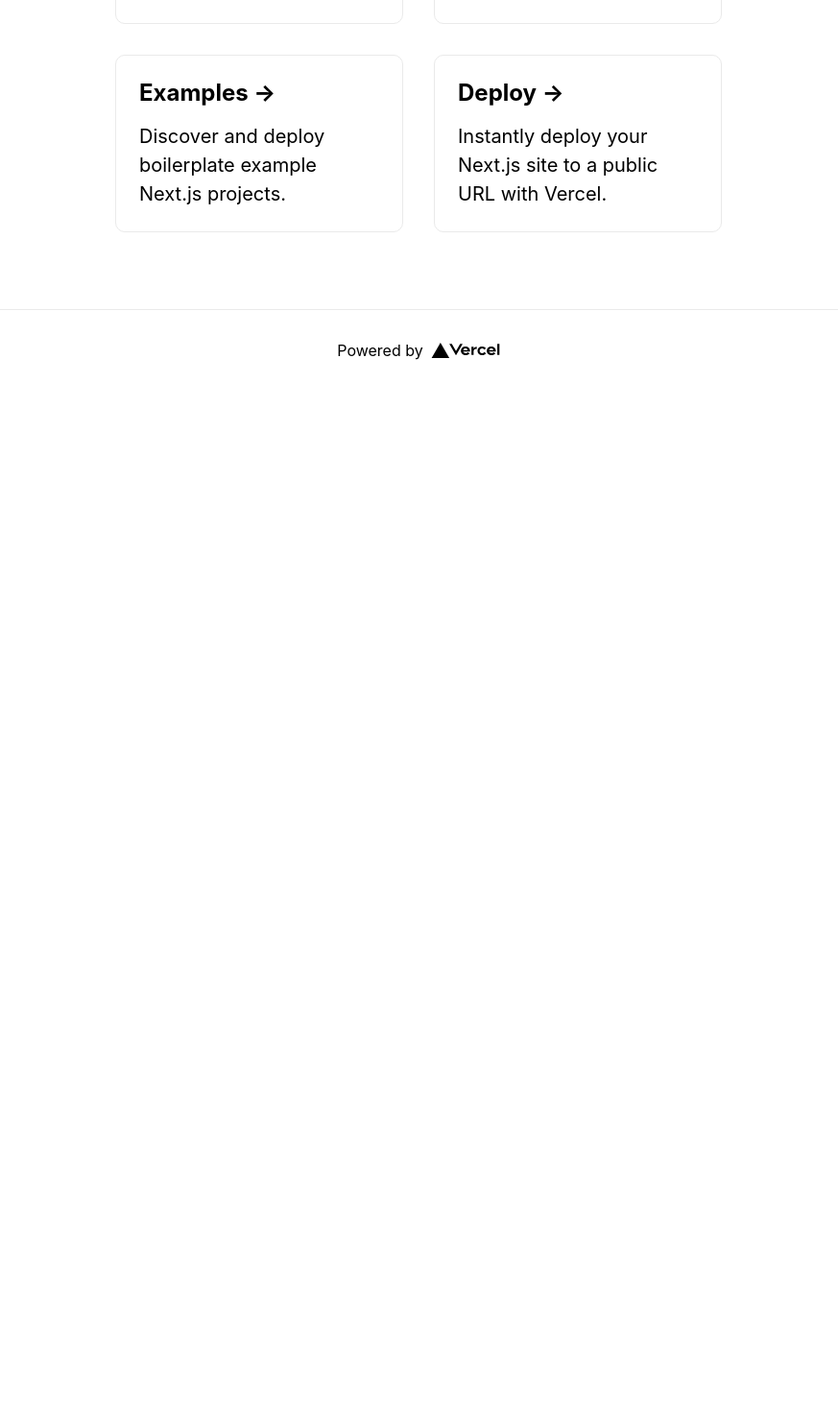
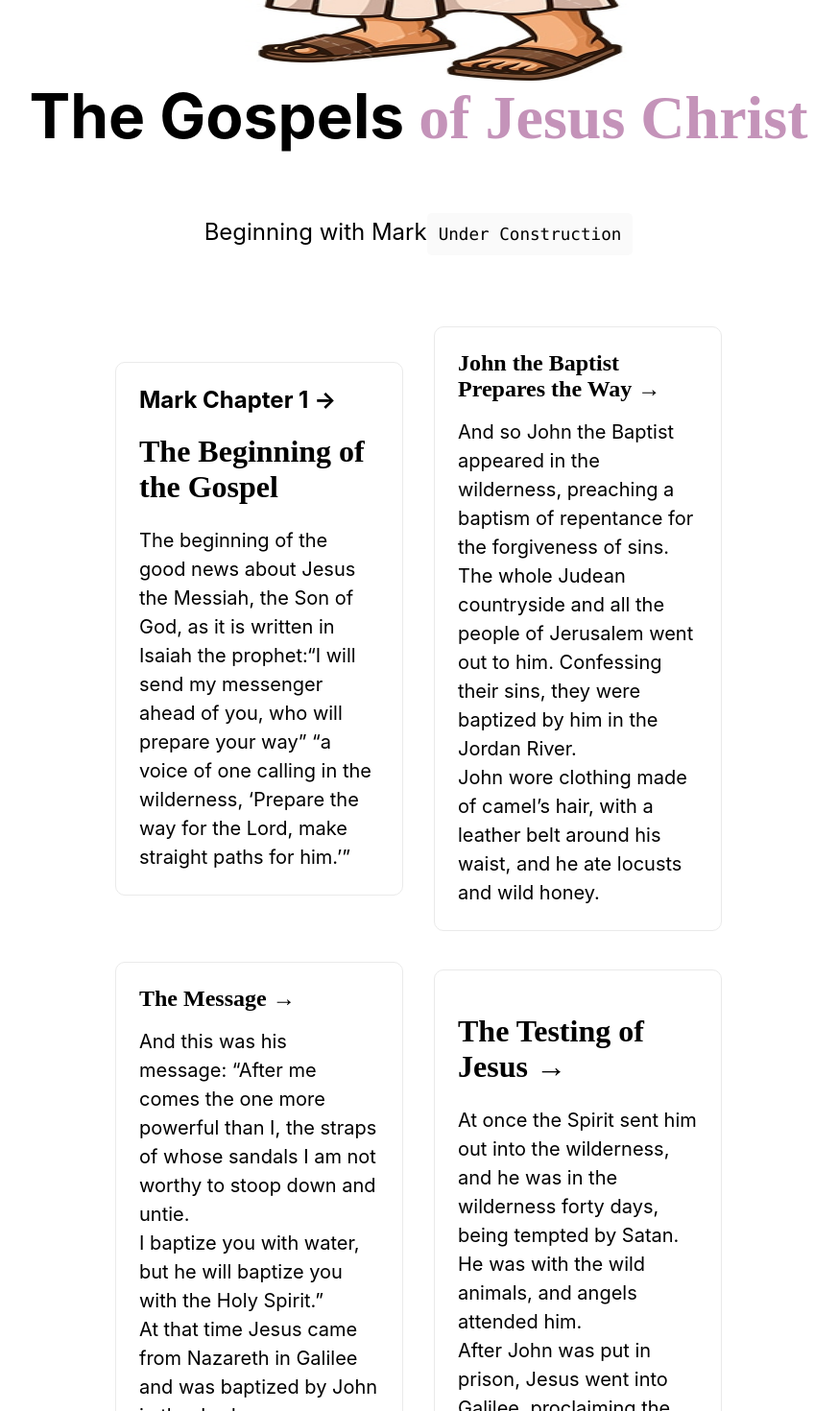
Before and after one commit to jnutt367/the_gospels, a Next.js app: page / in a window 1280 px wide. Shown: the part 480-1950 px from the top of the page at 96% size, without its empty margins (204-1077 px from the left). Before the commit the page ends 887 px from the top, so only its background shows below. Built offline with nearby package versions, Linux system fonts and the light colour scheme.

Commit message:
commit for first draft of the gospel of mark landing page

```diff
--- a/pages/index.js
+++ b/pages/index.js
@@ -12,8 +12,9 @@ export default function Home() {
       </Head>
 
       <main className={styles.main}>
+      <Image className={styles.dogs} src="/6-sad-jesus-christ-cartoon-clipart.jpeg" alt="title" width={500} height={500}  />
         <h1 className={styles.title}>
-          The Gospels <a href="https://nextjs.org">of Jesus Christ</a>
+          The Gospels <a href="https://en.wikipedia.org/wiki/Jesus">of Jesus Christ</a>
         </h1>
 
         <p className={styles.description}>
@@ -22,37 +23,51 @@ export default function Home() {
         </p>
 
         <div className={styles.grid}>
-          <a href="https://nextjs.org/docs" className={styles.card}>
-            <h2>Documentation &rarr;</h2>
-            <p>Find in-depth information about Next.js features and API.</p>
+          <a href="mark" className={styles.card1}>
+            <h2>Mark Chapter 1 &rarr;</h2>
+            <h1 className={styles.h1}>The Beginning of the Gospel</h1>
+            <p>The beginning of the good news about Jesus the Messiah, the Son of God, as it is written in Isaiah the prophet:“I will send my messenger ahead of you,
+    who will prepare your way” “a voice of one calling in the wilderness,
+‘Prepare the way for the Lord,
+    make straight paths for him.’”</p>
+
           </a>
 
-          <a href="https://nextjs.org/learn" className={styles.card}>
-            <h2>Learn &rarr;</h2>
-            <p>Learn about Next.js in an interactive course with quizzes!</p>
+          <a href="#" className={styles.card}>
+            <h2 className={styles.h1} >John the Baptist Prepares the Way &rarr;</h2>
+            <p><p>And so John the Baptist appeared in the wilderness, preaching a baptism of repentance for the forgiveness of sins. </p>
+<p>The whole Judean countryside and all the people of Jerusalem went out to him. Confessing their sins, they were baptized by him in the Jordan River.</p></p>
+          <p>John wore clothing made of camel’s hair, with a leather belt around his waist, and he ate locusts and wild honey.</p>
           </a>
 
           <a
-            href="https://github.com/vercel/next.js/tree/canary/examples"
+            href="#"
             className={styles.card}
           >
-            <h2>Examples &rarr;</h2>
-            <p>Discover and deploy boilerplate example Next.js projects.</p>
+            <h2 className={styles.h1}> The Message &rarr;</h2>
+            <p>And this was his message: “After me comes the one more powerful than I, the straps of whose sandals I am not worthy to stoop down and untie.</p>
+            <p>I baptize you with water, but he will baptize you with the Holy Spirit.”</p>
+            <p>
+            At that time Jesus came from Nazareth in Galilee and was baptized by John in the Jordan.
+            </p>
+            <p>Just as Jesus was coming up out of the water, he saw heaven being torn open and the Spirit descending on him like a dove.</p>
           </a>
 
           <a
             href="https://vercel.com/new?utm_source=create-next-app&utm_medium=default-template&utm_campaign=create-next-app"
             className={styles.card}
           >
-            <h2>Deploy &rarr;</h2>
-            <p>
-              Instantly deploy your Next.js site to a public URL with Vercel.
-            </p>
+            <h1 className={styles.h1}>The Testing of Jesus &rarr;</h1>
+
+          <p>At once the Spirit sent him out into the wilderness, and he was in the wilderness forty days, being tempted by Satan. He was with the wild animals, and angels attended him.</p>
+         <p>After John was put in prison, Jesus went into Galilee, proclaiming the good news of God.</p>
+         <p>“The time has come,” he said. “The kingdom of God has come near. Repent and believe the good news!”</p>
           </a>
         </div>
       </main>
 
       <footer className={styles.footer}>
+
         <a
           href="https://vercel.com?utm_source=create-next-app&utm_medium=default-template&utm_campaign=create-next-app"
           target="_blank"
@@ -60,7 +75,8 @@ export default function Home() {
         >
           Powered by{' '}
           <span className={styles.logo}>
-            <Image src="/vercel.svg" alt="Vercel Logo" width={72} height={16} />
+
+            <Image src="/6-sad-jesus-christ-cartoon-clipart.jpeg" alt="Vercel Logo" width={200} height={200} />
           </span>
         </a>
       </footer>
--- a/styles/Home.module.css
+++ b/styles/Home.module.css
@@ -30,7 +30,8 @@
 
 .title a {
     font-family: cursive;
-    color: #0070f3;
+    color: rgb(196, 147, 185);
+    border-color: rgb(172, 159, 168);
     text-decoration: none;
 }
 
@@ -85,6 +86,18 @@
     max-width: 300px;
 }
 
+.card1 {
+    margin: 1rem;
+    padding: 1.5rem;
+    text-align: left;
+    color: inherit;
+    text-decoration: none;
+    border: 1px solid #eaeaea;
+    border-radius: 10px;
+    transition: color 0.15s ease, border-color 0.15s ease;
+    max-width: 300px;
+}
+
 .card:hover,
 .card:focus,
 .card:active {
@@ -103,6 +116,28 @@
     line-height: 1.5;
 }
 
+.card1:hover,
+.card1:focus,
+.card1:active {
+    color: rgb(196, 147, 185);
+    border-color: rgb(172, 159, 168);
+}
+
+.card1 h2 {
+    margin: 0 0 1rem 0;
+    font-size: 1.5rem;
+}
+
+.card1 p {
+    margin: 0;
+    font-size: 1.25rem;
+    line-height: 1.5;
+}
+
+.h1 {
+    font-family: cursive;
+}
+
 .logo {
     height: 1em;
     margin-left: 0.5rem;
```
Also changed, not shown: public/jesus.webp (added).
